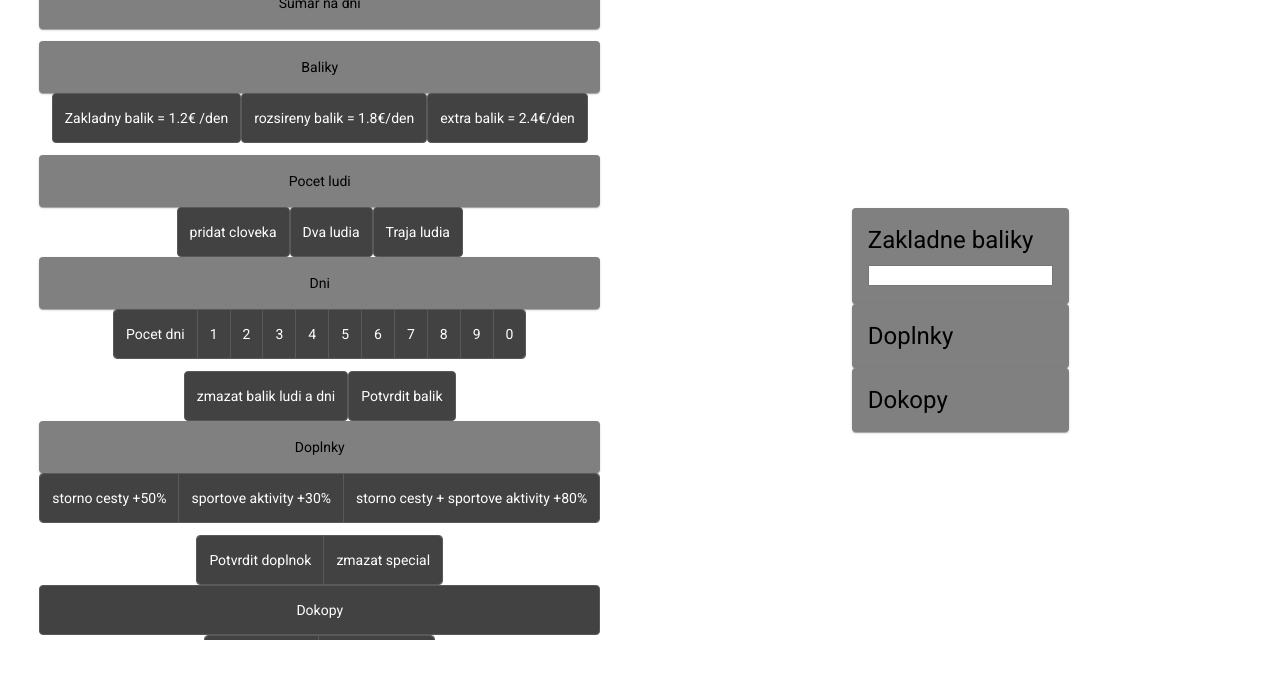
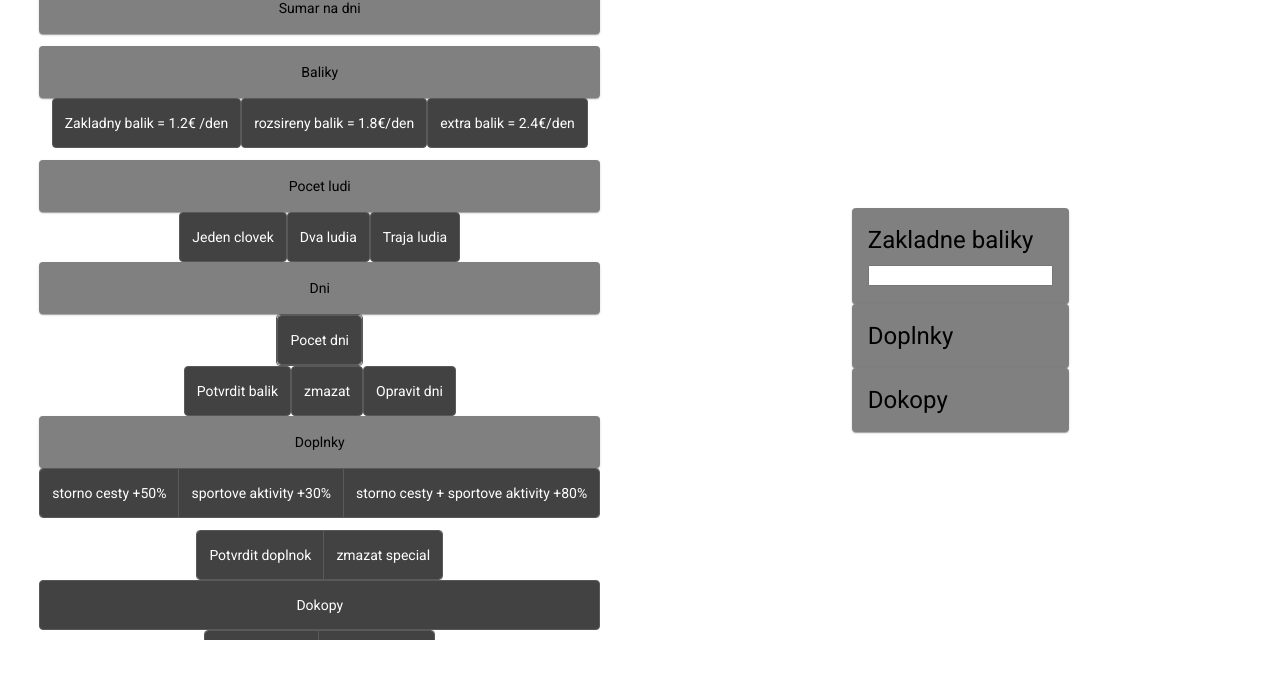
Before and after one commit to Joxer-Mocny/Insurance-calculator, an Angular app: page / in a window 1280 px wide. Shown: the top 678 px of the page. Built offline with nearby package versions, Linux system fonts and the light colour scheme.

Commit message:
Style details

```diff
--- a/src/app/app.component.html
+++ b/src/app/app.component.html
@@ -33,60 +33,100 @@
       </div>
 
       <div class="packages">
-        <p [hidden]="!inboundClick">
+        <section [hidden]="!inboundClick">
           <mat-card style="background-color: grey; color: black"
             >Baliky</mat-card
           >
-          <mat-button-toggle (click)="writeToInput('1.2')"
+          <p [hidden]="!NonClickButton">
+          <mat-button-toggle  type="button"
+          class="more-styles"
+          (click)="!(NonClickButton = !NonClickButton)" (click)="writeToInput('1.2')"
             >Zakladny balik = 1.2€ /den</mat-button-toggle
           >
-          <mat-button-toggle (click)="writeToInput('1.8')"
+
+          <mat-button-toggle  type="button"
+          class="more-styles"
+          (click)="!(NonClickButton = !NonClickButton)" (click)="writeToInput('1.8')"
             >rozsireny balik = 1.8€/den</mat-button-toggle
           >
-          <mat-button-toggle (click)="writeToInput('2.4')"
+          <mat-button-toggle  type="button"
+          class="more-styles"
+          (click)="!(NonClickButton = !NonClickButton)" (click)="writeToInput('2.4')"
             >extra balik = 2.4€/den</mat-button-toggle
-          >
-        </p>
-        <p [hidden]="inboundClick">
+          ></p>
+          <p [hidden]="NonClickButton">
+            <mat-button-toggle type="button"
+            class="more-styles" (click)="!(NonClickButton = !NonClickButton)" (click)="back3()" >Zmazat balik</mat-button-toggle>
+          </p>
+        </section>
+
+
+        <section [hidden]="inboundClick">
           <mat-card style="background-color: grey; color: black"
             >Baliky</mat-card
-          >
-          <mat-button-toggle (click)="writeToInput('39')"
+          ><p [hidden]="!NonClickButton">
+          <mat-button-toggle  type="button"
+          class="more-styles"
+          (click)="!(NonClickButton = !NonClickButton)" (click)="writeToInput('39')"
             >Zakladny Balik = 39€</mat-button-toggle
           >
-          <mat-button-toggle (click)="writeToInput('49')"
+          <mat-button-toggle  type="button"
+          class="more-styles"
+          (click)="!(NonClickButton = !NonClickButton)" (click)="writeToInput('49')"
             >Rozsireny Balik = 49€</mat-button-toggle
           >
-          <mat-button-toggle (click)="writeToInput('59')"
+          <mat-button-toggle  type="button"
+          class="more-styles"
+          (click)="!(NonClickButton = !NonClickButton)" (click)="writeToInput('59')"
             >Zakladny Balik = 59€</mat-button-toggle
           >
         </p>
+        <p [hidden]="NonClickButton">
+          <mat-button-toggle type="button"
+          class="more-styles" (click)="!(NonClickButton = !NonClickButton)" (click)="back3()" >Zmazat balik</mat-button-toggle>
+        </p>
+        </section>
 
         <div class="People">
           <mat-card style="background-color: grey; color: black"
             >Pocet ludi</mat-card
           >
-          <mat-button-toggle (click)="writeToInput('*')"
-            >pridat cloveka</mat-button-toggle
+          <mat-button-toggle (click)="writeToInput('*1')"
+            >Jeden clovek</mat-button-toggle
           >
-          <mat-button-toggle (click)="writeToInput('2')"
+          <mat-button-toggle (click)="writeToInput('*2')"
             >Dva ludia</mat-button-toggle
           >
-          <mat-button-toggle (click)="writeToInput('3')"
+          <mat-button-toggle (click)="writeToInput('*3')"
             >Traja ludia</mat-button-toggle
           >
         </div>
 
         <div class="days">
-          <p [hidden]="!inboundClick">
+          <section [hidden]="!inboundClick">
             <mat-card style="background-color: grey; color: black"
               >Dni</mat-card
             >
+            <mat-button-toggle-group>
 
-            <mat-button-toggle-group>
-              <mat-button-toggle (click)="writeToInput('*')"
-                >Pocet dni</mat-button-toggle
-              >
+              <!-- tu sa to dojebalo  -->
+                <div [hidden]="!NonCLickButton2">
+                  <mat-button-toggle-group>
+              <mat-button-toggle type="button"
+              class="more-styles" (click)="!(NonCLickButton2 = !NonCLickButton2)" (click)="writeToInput('*')"
+                >Pocet dni</mat-button-toggle>
+              </mat-button-toggle-group>
+              </div>
+              <div [hidden]="NonCLickButton2">
+                <mat-button-toggle-group>
+            <mat-button-toggle type="button"
+            class="more-styles" (click)="!(NonCLickButton2 = !NonCLickButton2)"
+              >Pocet dni</mat-button-toggle>
+            </mat-button-toggle-group>
+            </div>
+            <div [hidden]="NonCLickButton2">
+              <mat-button-toggle-group>
+
               <mat-button-toggle (click)="writeToInput('1')"
                 >1</mat-button-toggle
               >
@@ -118,21 +158,32 @@
                 >0</mat-button-toggle
               >
             </mat-button-toggle-group>
-          </p>
+          </div>
+
+            </mat-button-toggle-group>
+          </section>
+          <mat-button-toggle
+          id="sumar"
+          type="button"
+          class="more-styles"
+          (click)="show()"
+          >Potvrdit balik</mat-button-toggle
+        >
           <mat-button-toggle
             [hidden]="!inboundClick"
             id="back"
             (click)="back()"
           >
-            zmazat balik ludi a dni
+            zmazat
           </mat-button-toggle>
           <mat-button-toggle
-            id="sumar"
-            type="button"
-            class="more-styles"
-            (click)="show()"
-            >Potvrdit balik</mat-button-toggle
-          >
+          [hidden]="!inboundClick"
+          id="back"  type="button"
+          class="more-styles" (click)="!(NonCLickButton2 = !NonCLickButton2)"
+        >
+          Opravit dni
+        </mat-button-toggle>
+
         </div>
 
         <div class="special">
@@ -179,6 +230,7 @@
             >Potvrdit doplnok</mat-button-toggle
           >
           <mat-button-toggle id="back1" (click)="back1()"
+          (click)="!(ClickHideButton1 = !ClickHideButton1)"
             >zmazat special</mat-button-toggle
           >
         </mat-button-toggle-group>
@@ -191,13 +243,13 @@
       >
       <div class="btn-clear-sumar">
         <mat-button-toggle-group multiple>
-          <mat-button-toggle id="back2" (click)="back2()"
+          <mat-button-toggle id="back2" (click)="back1()" (click)="back2()"
+          (click)="!(ClickHideButton1 = !ClickHideButton1)"
+          (click)="!(ClickHideButton2 = !ClickHideButton2)"
             >zmazat sumar</mat-button-toggle
           >
           <mat-button-toggle
             id="clear"
-            (click)="!(ClickHideButton1 = !ClickHideButton1)"
-            (click)="!(ClickHideButton2 = !ClickHideButton2)"
             (click)="refresh()"
             >zmazat vsetko</mat-button-toggle
           >
--- a/src/app/app.component.ts
+++ b/src/app/app.component.ts
@@ -13,6 +13,8 @@ export class AppComponent {
   inboundClick = true || false;
   ClickHideButton1 = true || false;
   ClickHideButton2 = true || false;
+  NonClickButton = true || false;
+  NonCLickButton2 = true || false;
 
   // for showing in input
   toShowSumarTotal = '';
@@ -38,6 +40,14 @@ export class AppComponent {
 
   back2() {
     this.toShowSumarTotal = '';
+  }
+
+  back3(){
+    this.toShow = '';
+    this.curVal = '';
+  }
+  back4(){
+
   }
 
   // calculating values
```
